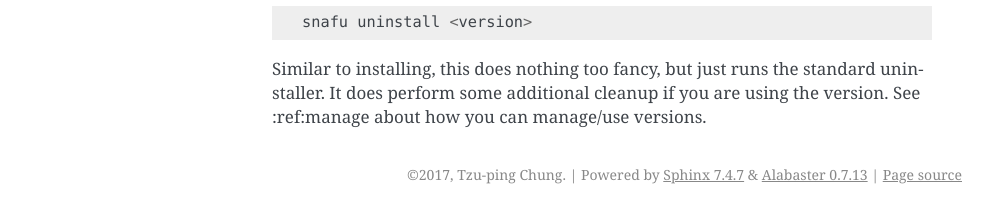
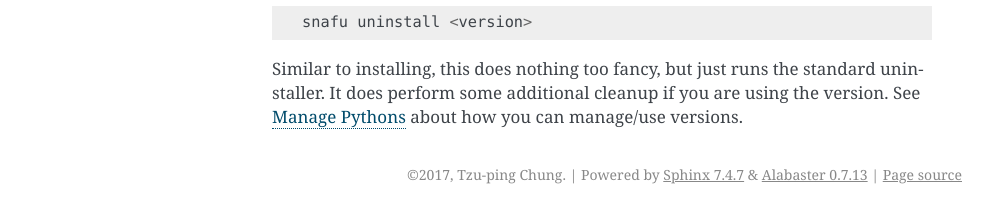
Before and after one commit to uranusjr/snafu, a Sphinx documentation site: the page built from docs/source/install.rst, in a window 1280 px wide. Shown: the part 1190-1401 px from the top of the page, without its empty margins (148-1141 px from the left). Built offline with Sphinx 7.4.7, drawn with Linux system fonts in a browser that asks for light colours.

Commit message:
Fix ref format in docs

```diff
--- a/docs/source/install.rst
+++ b/docs/source/install.rst
@@ -63,4 +63,4 @@ You probably guessed it::
 
 Similar to installing, this does nothing too fancy, but just runs the
 standard uninstaller. It does perform some additional cleanup if you are using
-the version. See :ref:manage about how you can manage/use versions.
+the version. See :ref:`manage` about how you can manage/use versions.
```
